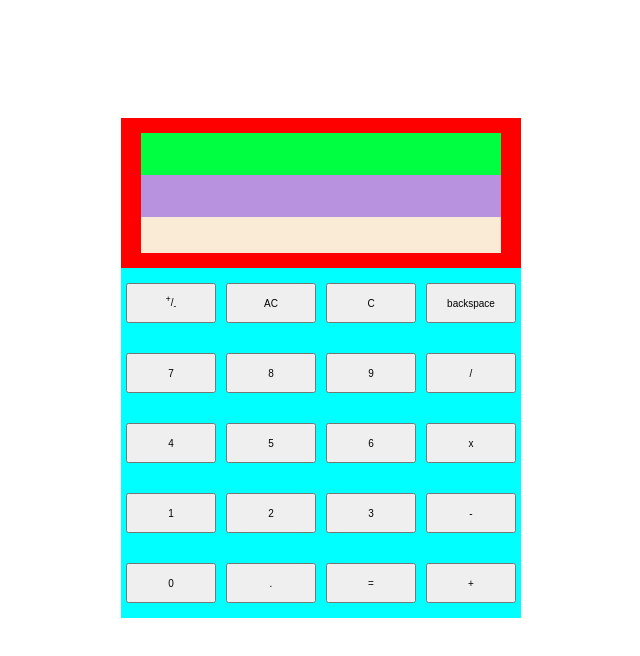
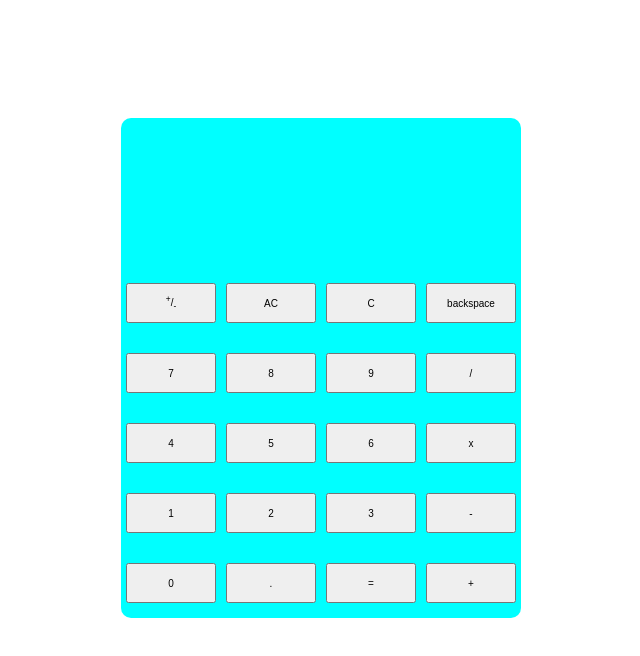
Before and after one commit to Lancer385/Calculator, a plain HTML site: page index.html in a window 1280 px wide. Shown: the whole page, without its empty margins (319-959 px from the left). Drawn offline with Linux system fonts and the light colour scheme.

```diff
--- a/style.css
+++ b/style.css
@@ -10,19 +10,20 @@ body{
     flex-direction: column;
     height: 500px;
     width: 400px;
+    border-radius: 10px;
     background-color: cyan;
 }
 
 #displayBox {
     width: 100%;
     height: 30%;
-    background-color: red;
+    border-radius: 10px;
     display: flex;
     justify-content: center;
     align-items: center;
 }
 
-#display{
+#input{
     width: 90%;
     height: 80%;
     background-color: antiquewhite;
@@ -43,14 +44,3 @@ button {
     height: 40px;
     font-size: 10px;
 }
-
-#display div {
-    height: 35%;
-}
-#input {
-    background-color: rgb(0, 255, 64);
-}
-
-#operatorDisplay {
-    background-color: rgb(185, 146, 223);
-}
```
